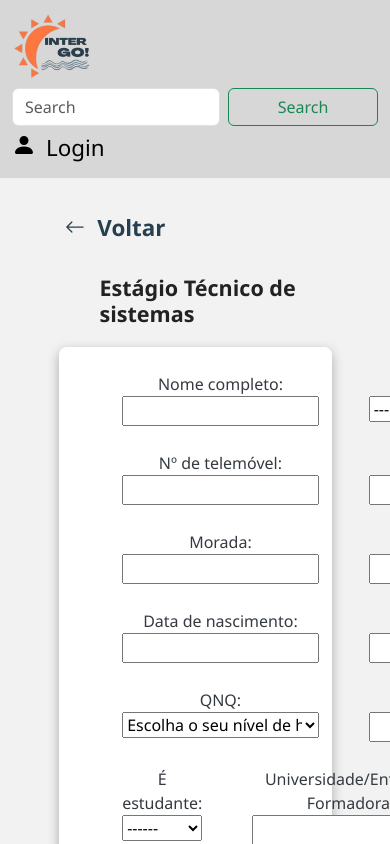
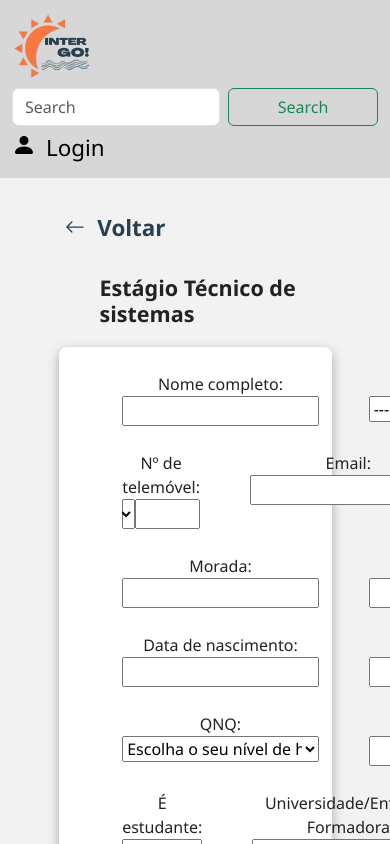
Before and after one commit to miguelfcostaa/internGo, a React (Create React App) app in the folder frontend/: page /candidatar-estagio in a window 390 px wide. Shown: the top 844 px of the page. Built offline with nearby package versions, Linux system fonts and the light colour scheme.

Commit message:
Add phone number dropdown and remove label color in PaginaCandidatarEstagio

```diff
--- a/frontend/src/pages/PaginaCandidatarEstagio.jsx
+++ b/frontend/src/pages/PaginaCandidatarEstagio.jsx
@@ -78,7 +78,15 @@ function PaginaCandidatarEstagio(){
                                 </div>
                                 <div style={{display:"flex", flexDirection:"row"}}>
                                     <label className={style.labelcoluna}>Nº de telemóvel:
-                                        <input type="text" placeholder="" name="telemovel" value={formData.telemovel} onChange={handleChange}></input>{/*colocar aquelas opçoes dos numeros*/}
+                                        <div style={{ display:"flex", flexDirection:"row"}}>
+                                        <select style={{width:"20%"}}>
+                                            <option value="+351">+351</option>
+                                            <option value="+55">+55</option>
+                                            <option value="+1">+1</option>
+                                            <option value="+58">+58</option>
+                                        </select>
+                                        <input type="text" placeholder="" name="telemovel" value={formData.telemovel} onChange={handleChange} style={{width:"100%"}}></input>
+                                        </div>
                                     </label>
                                     <label className={style.labelcoluna}>Email:
                                         <input type="text" placeholder="" name="email" value={formData.email} onChange={handleChange}></input>
@@ -160,7 +168,6 @@ function PaginaCandidatarEstagio(){
                         </div>
                         <input type="submit" value="Candidatar" className={style.submit}></input>
                     </form>
-                    {console.log(formData)}
                 </div>
             </div>
         </div>
--- a/frontend/src/styles/PaginaCandidatarEstagio.module.css
+++ b/frontend/src/styles/PaginaCandidatarEstagio.module.css
@@ -31,7 +31,6 @@
     margin-left: 10px;
 }
 .labelcoluna{
-    color: #343a40;
     display: flex;
     flex-direction: column;
     width:80%;
```
